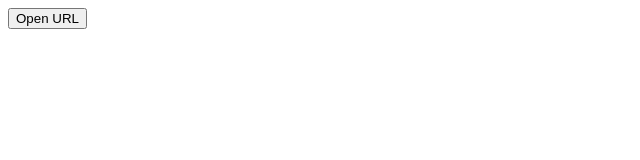
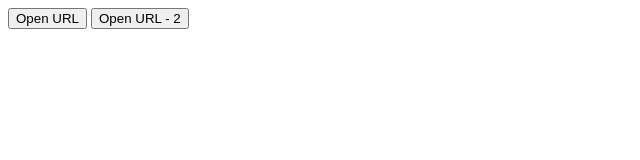
Before and after one commit to yura-shamruk/testpage, a plain HTML site: page index.html in a window 1280 px wide. Shown: the whole page, without its empty margins (0-640 px from the left). Drawn offline with Linux system fonts and the light colour scheme.

Commit message:
Update index.html

```diff
--- a/index.html
+++ b/index.html
@@ -7,5 +7,6 @@
 </head>
 <body>
     <button onclick="window.open('https://fancompaniondev.page.link/dxPXoxTagvAaF2H88', '_blank')">Open URL</button>
+    <button onclick="window.open('https://translate.google.by/?hl=ru&tab=wT&sl=en&tl=ru&text=swelling&op=translate', '_blank')">Open URL - 2</button>
 </body>
 </html>
```
